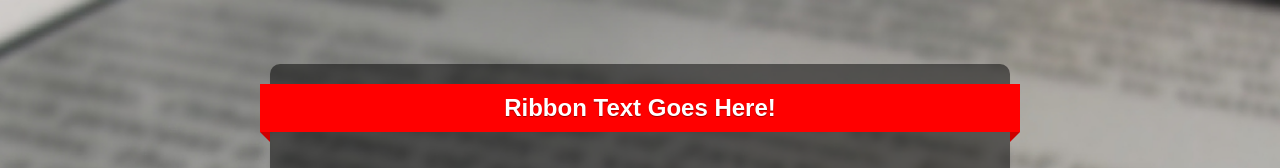
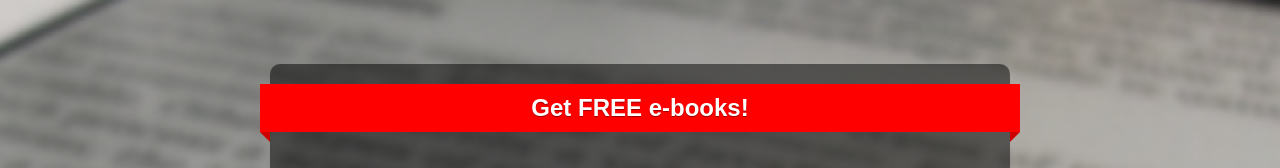
Before and after one commit to cambyses/squeeze, a plain HTML site: page squeeze.html in a window 1280 px wide. Shown: the top 168 px of the page. Drawn offline with Linux system fonts and the light colour scheme.

Commit message:
Update squeeze.html

```diff
--- a/squeeze.html
+++ b/squeeze.html
@@ -156,7 +156,7 @@
 
   <body>
     <div class="box">
-      <div class="ribbon">Ribbon Text Goes Here!</div>
+      <div class="ribbon">Get FREE e-books!</div>
       <div class="heading"> Header Text Goes Here! </div>
       <div class="sub-heading"> Main Text Goes Here! </div>
       <div class="form-skin">
```
